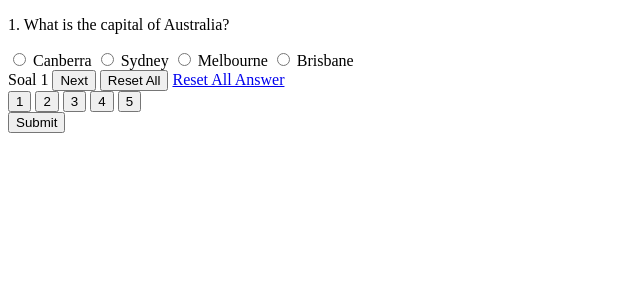
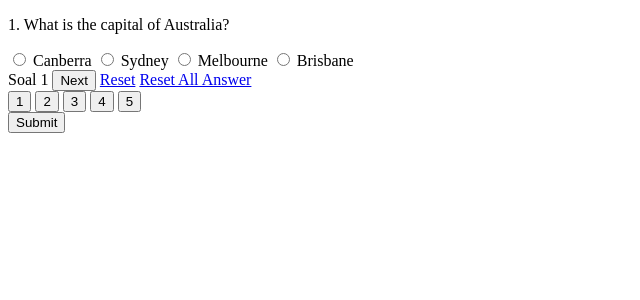
Before and after one commit to farrel216/Tugas2PBP-Quiz, a PHP site: page /questionPage.php?answer=0&questionNum=1 in a window 1280 px wide. Shown: the top 300 px of the page, without its empty margins (0-640 px from the left). Run offline with PHP 8.4, Linux system fonts and the light colour scheme.

Commit message:
add reset answer

```diff
--- a/questionPage.php
+++ b/questionPage.php
@@ -68,8 +68,9 @@ if (isset($_GET['answer'])) {
 
             <button name="questionNum" type="submit" value='<?= $questionNum + 1 ?>' <?= ($questionNum == count($questions) ? 'hidden' : '') ?>>Next</button>
 
+            <!-- Reset answer with anchor tag -->
+            <a href="?answer=0&questionNum=<?=$questionNum?>">Reset</a>
             <!-- Reset All button -->
-            <button name="questionNum" type="submit" value='reset.php'>Reset All</button>
             <a href="reset.php">Reset All Answer</a>
         </section>
 
```
